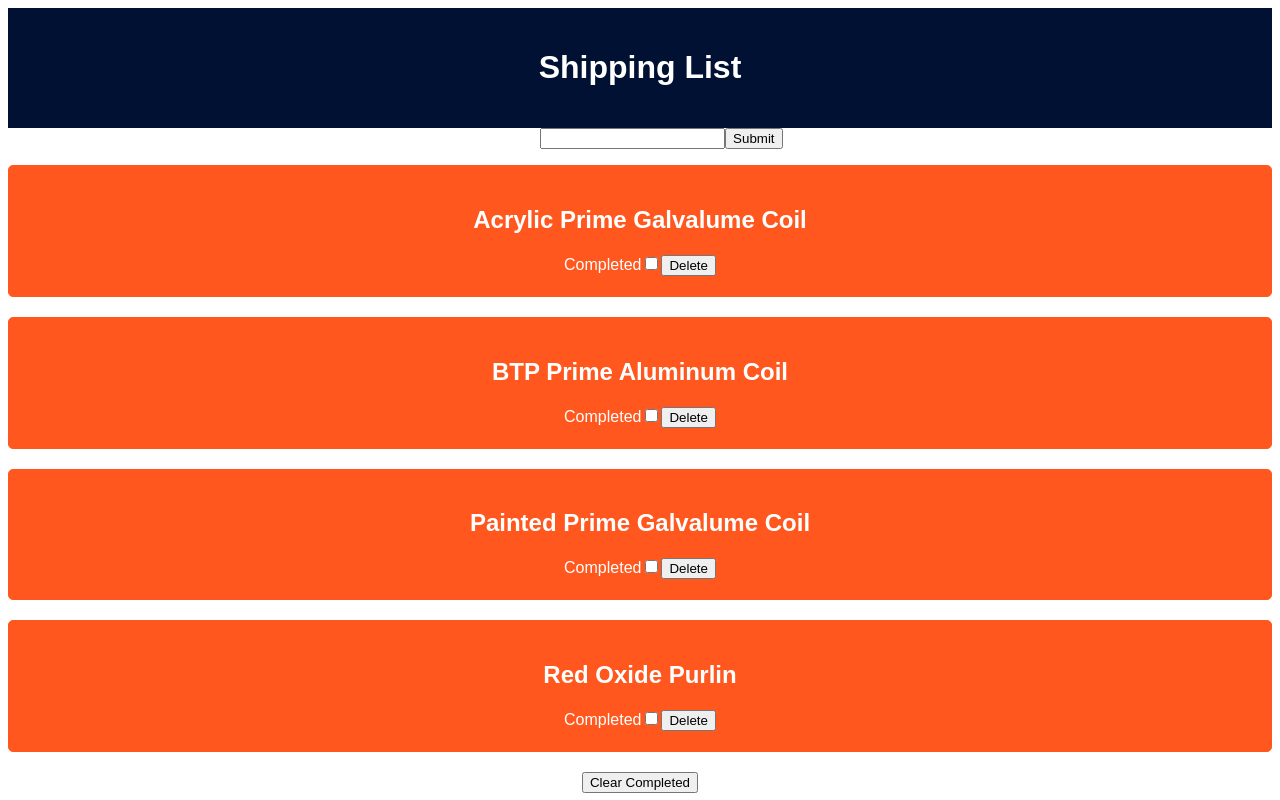
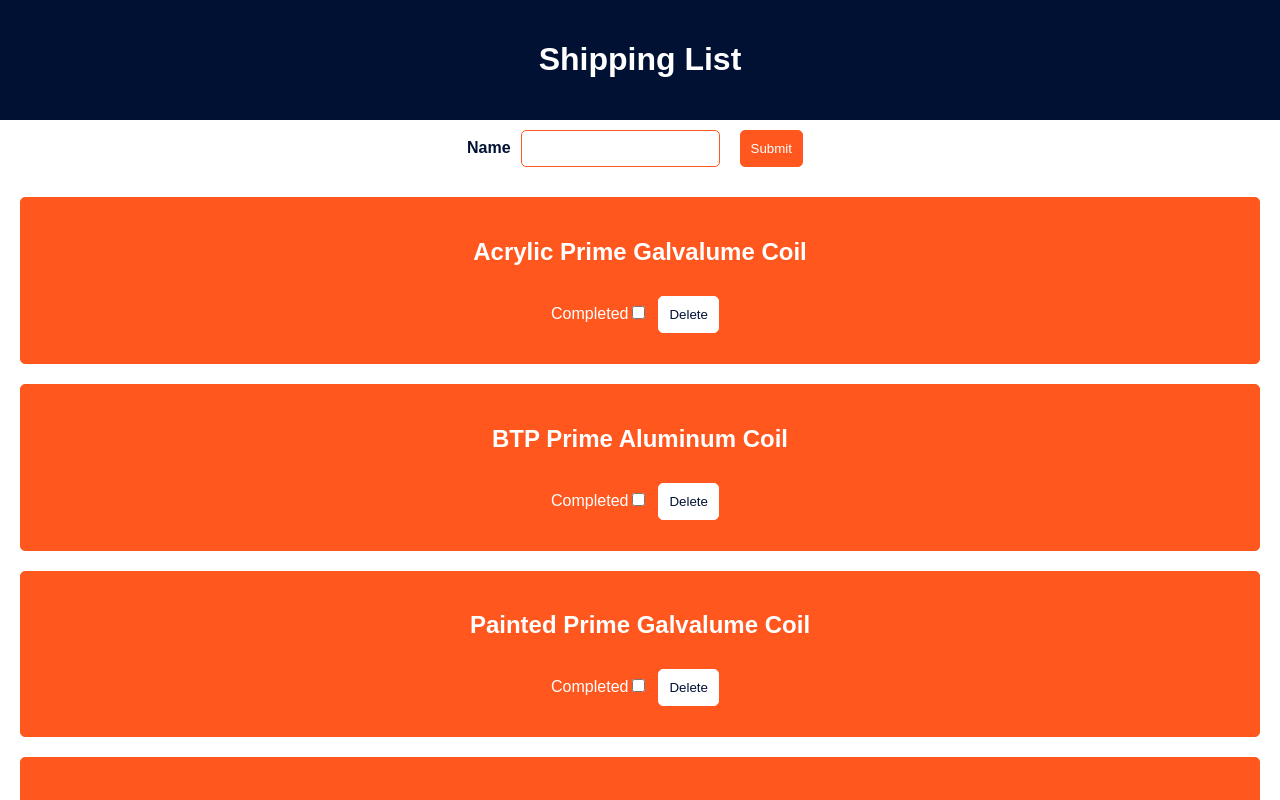
Before and after one commit to nooccarr/react-assessment, a React (Vite) app: page / in a window 1280 px wide. Shown: the top 800 px of the page. Built offline with nearby package versions, Linux system fonts and the light colour scheme.

Commit message:
Finish adding styles

```diff
--- a/src/components/Form.jsx
+++ b/src/components/Form.jsx
@@ -1,17 +1,16 @@
 const Form = ({ name, setName, handleSubmit}) => {
   return (
     <form onSubmit={handleSubmit}>
-      <label htmlFor="name">
-        Name
+      <label htmlFor="name">Name</label>
       <input
         type="text"
         name="name"
         id="name"
         required={true}
+        autoComplete="off"
         value={name}
         onChange={(e) => setName(e.target.value)}
       />
-      </label>
       <button>Submit</button>
     </form>
   );
--- a/src/styles.css
+++ b/src/styles.css
@@ -1,6 +1,7 @@
 body {
   font-family: Arial, Helvetica, sans-serif;
   text-align: center;
+  margin: 0px;
 }
 
 header {
@@ -9,10 +10,41 @@ header {
   padding: 20px 0px;
 }
 
-main {}
+/* main {} */
 
-form {
+/* form {
   color: rgb(255, 255, 255);
+} */
+
+form label {
+  color: rgb(0, 17, 52);
+  font-weight: bold;
+}
+
+form input {
+  border: 1px solid rgb(255, 87, 29);
+  border-radius: 5px;
+  padding: 10px;
+  margin: 10px;
+}
+
+form input:focus {
+  outline: none;
+}
+
+form button {
+  border: 1px solid rgb(255, 87, 29);
+  border-radius: 5px;
+  color: rgb(255, 255, 255);
+  background-color: rgb(255, 87, 29);
+  padding: 10px;
+  margin: 10px;
+}
+
+form button:hover {
+  cursor: pointer;
+  border: rgb(0, 17, 52);
+  background-color: rgb(0, 17, 52);
 }
 
 ul {
@@ -27,5 +59,36 @@ li {
   background-color: rgb(255, 87, 29);
   padding-inline-start: 0px;
   padding: 20px;
-  margin-bottom: 20px;
+  margin: 20px;
 }
+
+main button {
+  border: 1px solid rgb(255, 87, 29);
+  border-radius: 5px;
+  color: rgb(255, 255, 255);
+  background-color: rgb(255, 87, 29);
+  padding: 10px;
+  margin: 10px;
+}
+
+main button:hover {
+  cursor: pointer;
+  border: rgb(0, 17, 52);
+  background-color: rgb(0, 17, 52);
+}
+
+li button {
+  border: 1px solid rgb(255, 255, 255);
+  border-radius: 5px;
+  color: rgb(0, 17, 52);
+  background-color: rgb(255, 255, 255);
+  padding: 10px;
+  margin: 10px;
+}
+
+li button:hover {
+  cursor: pointer;
+  border: rgb(0, 17, 52);
+  background-color: rgb(0, 17, 52);
+  color: rgb(255, 255, 255);
+}
```
Lines whose indentation alone changed are shown as unchanged.
